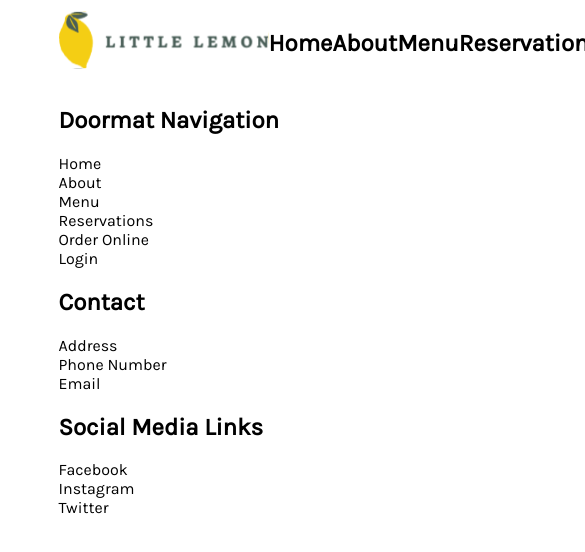
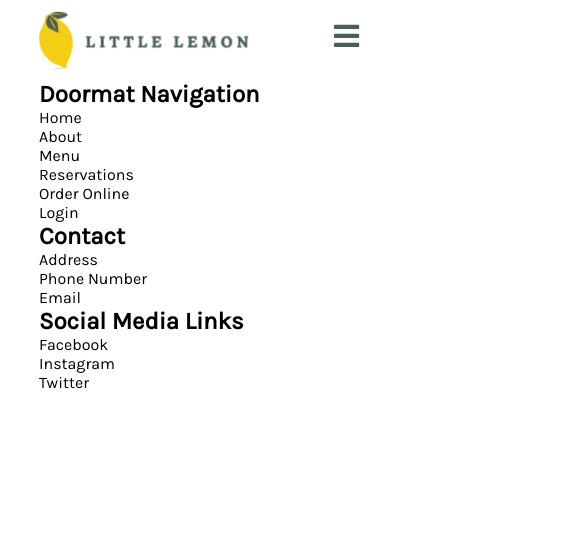
Before and after one commit to gschiralli/capotstone-project, a React (Create React App) app: page / in a window 390 px wide. Shown: the top 552 px of the page, 585 px wide, since content can reach past the window. Built offline with nearby package versions, Linux system fonts and the light colour scheme; a web font is replaced by a local one.

Commit message:
Added responsive navbar

```diff
--- a/package.json
+++ b/package.json
@@ -8,6 +8,7 @@
     "@testing-library/user-event": "^13.5.0",
     "react": "^18.2.0",
     "react-dom": "^18.2.0",
+    "react-icons": "^4.7.1",
     "react-scripts": "5.0.1",
     "web-vitals": "^2.1.4"
   },
--- a/src/components/Nav/index.css
+++ b/src/components/Nav/index.css
@@ -1,10 +1,123 @@
-nav ul {
+* {
+  box-sizing: border-box;
+  margin: 0;
+  padding: 0;
+}
+
+.navbar {
+  height: 80px;
+  display: flex;
+  justify-content: center;
+  align-items: center;
+  font-size: 1.2rem;
+  position: sticky;
+  top: 0;
+  z-index: 99;
+}
+
+.navbar-container {
+  display: flex;
+  justify-content: space-between;
+  height: 80px;
+  width: 100%;
+}
+
+.container {
+  width: 80%;
+  max-width: 1300px;
+  margin: 0 auto;
+  padding: 0 auto;
+  z-index: 1;
+}
+
+.navbar-logo {
+  justify-self: start;
+  cursor: pointer;
+  text-decoration: none;
+  font-size: 2rem;
   display: flex;
   align-items: center;
-  font-size: 1.5rem;
-  font-weight: bold;
+}
+
+.nav-menu {
+  display: flex;
+  align-items: center;
+  justify-content: center;
+  text-align: center;
+  justify-content: flex-end;
+}
+
+.nav-item {
+  height: 80px;
+  border-bottom: 2px solid transparent;
+}
+.nav-links {
+  display: flex;
+  align-items: center;
+  text-decoration: none;
+  padding: 0.5rem 1rem;
+  height: 100%;
+  transition: color 0.2s ease-in-out;
   font-family: "Karla";
-  justify-content: space-between;
-  padding: 0;
-  margin: 0;
+  font-weight: 600;
 }
+
+.nav-links:hover {
+  color: var(--primary-color);
+}
+.menu-icon {
+  display: none;
+}
+
+@media screen and (max-width: 960px) {
+  .nav-menu {
+    display: flex;
+    flex-direction: column;
+    width: 100%;
+    position: absolute;
+    top: 80px;
+    left: -100%;
+    opacity: 1;
+    transition: all 0.5s ease;
+  }
+
+  .nav-menu.active {
+    background: #ebebeb;
+    left: 0;
+    opacity: 1;
+    transition: all 0.6s ease;
+    z-index: 1;
+  }
+
+  .nav-links {
+    text-align: center;
+    padding: 2rem;
+    width: 100%;
+    display: block;
+    margin: 0 auto;
+  }
+
+  .nav-links:hover {
+    color: var(--primary-color);
+    transform: translateY(-1px);
+    transition: all 0.3s ease;
+  }
+
+  .nav-item:hover {
+    border: none;
+  }
+
+  .nav-item {
+    width: 100%;
+  }
+
+  .menu-icon {
+    display: block;
+    position: absolute;
+    top: 0;
+    right: 0;
+    transform: translate(-100%, 60%);
+    font-size: 1.8rem;
+    cursor: pointer;
+  }
+}
--- a/src/components/Nav/index.js
+++ b/src/components/Nav/index.js
@@ -1,35 +1,59 @@
 import { ReactComponent as Logo } from "../../assets/Logo.svg";
 import "./index.css";
+import { FaBars, FaTimes } from "react-icons/fa";
+import { IconContext } from "react-icons/lib";
+import { useState } from "react";
 
 const Nav = () => {
+  const [click, setClick] = useState(false);
+  const handleClick = () => setClick(!click);
+  const closeMobileMenu = () => setClick(false);
+
   return (
-    <nav>
-      <ul>
-        <li>
-          <a href="#">
+    <IconContext.Provider value={{ color: "var(--primary-color)" }}>
+      <nav className="navbar">
+        <div className="navbar-container container">
+          <a href="#" className="navbar-logo" onClick={closeMobileMenu}>
             <Logo />
           </a>
+          <div className="menu-icon" onClick={handleClick}>
+            {click ? <FaTimes /> : <FaBars />}
+          </div>
+          <ul className={click ? "nav-menu active" : "nav-menu"}>
+            <li className="nav-item">
+              <a className="nav-links" href="#" onClick={closeMobileMenu}>
+                Home
+              </a>
             </li>
-        <li>
-          <a href="#">Home</a>
+            <li className="nav-item">
+              <a className="nav-links" href="" onClick={closeMobileMenu}>
+                About
+              </a>
             </li>
-        <li>
-          <a href="#">About</a>
+            <li className="nav-item">
+              <a className="nav-links" href="" onClick={closeMobileMenu}>
+                Menu
+              </a>
             </li>
-        <li>
-          <a href="#">Menu</a>
+            <li className="nav-item">
+              <a className="nav-links" href="" onClick={closeMobileMenu}>
+                Reservations
+              </a>
             </li>
-        <li>
-          <a href="#">Reservations</a>
+            <li className="nav-item">
+              <a className="nav-links" href="" onClick={closeMobileMenu}>
+                Order
+              </a>
             </li>
-        <li>
-          <a href="#">Order</a>
-        </li>
-        <li>
-          <a href="#">Login</a>
+            <li className="nav-item">
+              <a className="nav-links" href="" onClick={closeMobileMenu}>
+                Login
+              </a>
             </li>
           </ul>
+        </div>
       </nav>
+    </IconContext.Provider>
   );
 };
 
--- a/src/pages/HomePage.jsx
+++ b/src/pages/HomePage.jsx
@@ -4,7 +4,7 @@ import Nav from "./../components/Nav/index";
 const HomePage = () => {
   return (
     <>
-      <header className="container">
+      <header>
         <Nav />
       </header>
       <main></main>
```
Also changed, not shown: 1 other file (tests, documents, lock files or other folders). Lines whose indentation alone changed are shown as unchanged.
